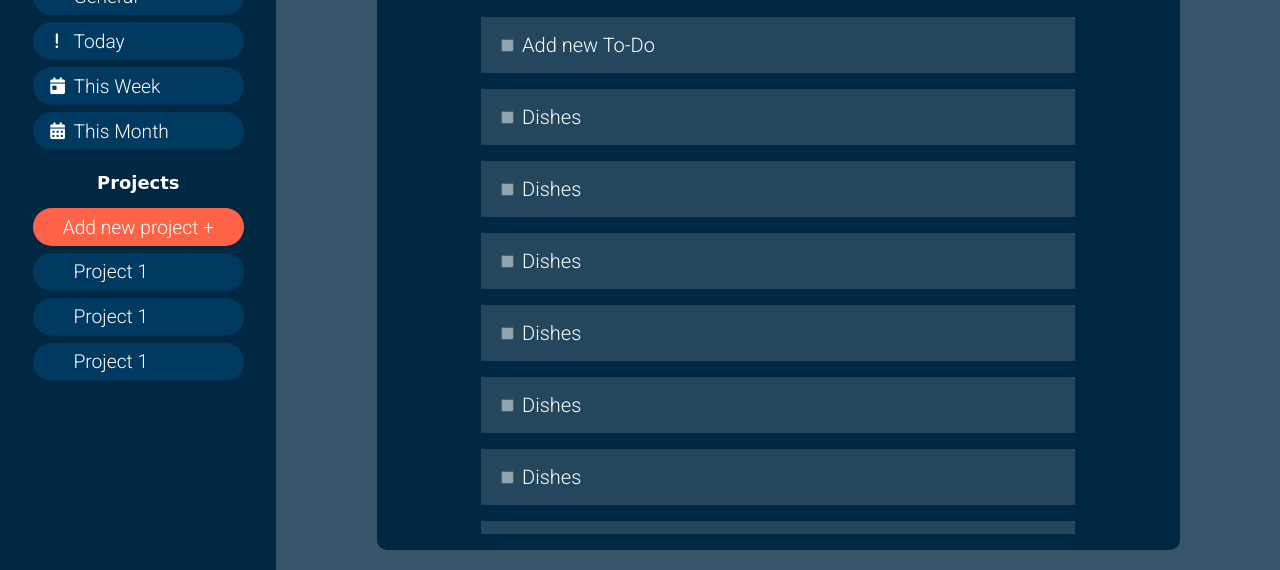
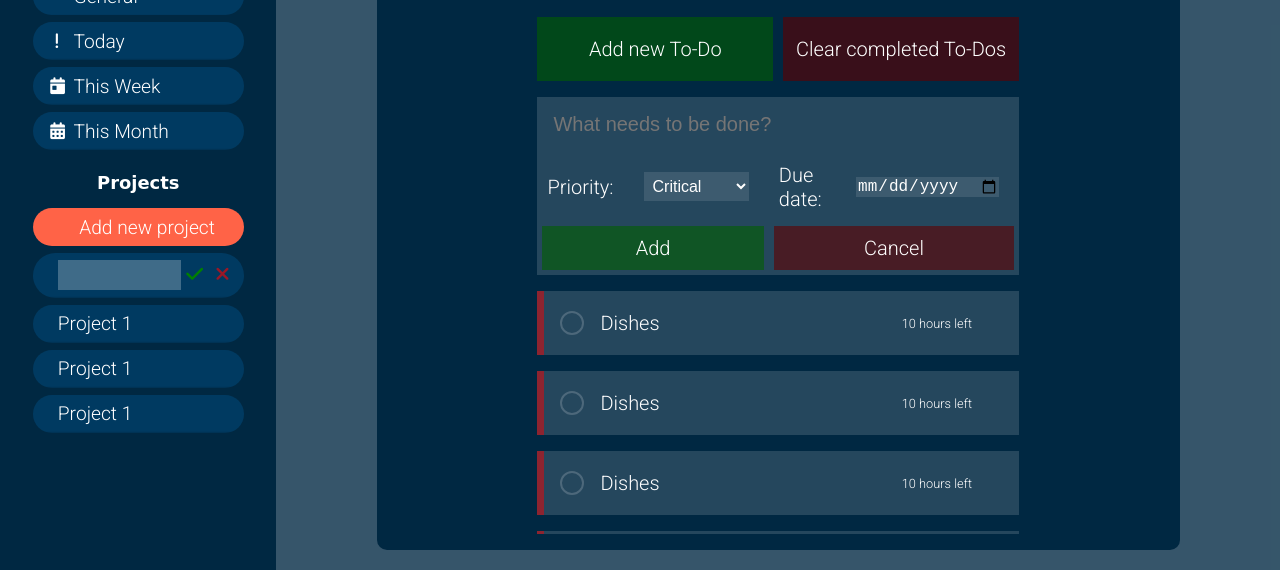
Before and after one commit to JakubKida/taskmaster, a website built with webpack: page dist/index.html in a window 1280 px wide. Shown: the part 230-800 px from the top of the page. Built offline with nearby package versions, Linux system fonts and the light colour scheme; a web font is replaced by a local one.

Commit message:
finished todo display + add todo form GUI

```diff
--- a/dist/index.html
+++ b/dist/index.html
@@ -11,14 +11,15 @@
     <script src="https://kit.fontawesome.com/16ab966864.js" crossorigin="anonymous"></script>
     <link rel="preconnect" href="https://fonts.googleapis.com">
     <link rel="preconnect" href="https://fonts.gstatic.com" crossorigin>
-    <link href="https://fonts.googleapis.com/css2?family=Oldenburg&family=Roboto:wght@300&display=swap" rel="stylesheet">
+    <link href="https://fonts.googleapis.com/css2?family=Oldenburg&family=Roboto:wght@300&display=swap"
+        rel="stylesheet">
 </head>
 
 <body>
     <header id="header">
         <h1 id="title">
             <i class="far fa-check-square"></i>
-            TaskMaster -  just check it!
+            TaskMaster - just check it!
         </h1>
     </header>
     <main id="main-wrapper">
@@ -46,18 +47,23 @@
             </div>
             <div id="project-tabs">
                 <h2 id="projects-header"> Projects</h2>
-                <div id="add-project-button" class="project-tab">Add new project +</div>
-                <div class="project-tab">
-                    <span class="icon-hidden"><i class="project-icon fas fa-exclamation fa-sm"></i></span>
-                    Project 1
+                <div id="add-project-button" class="project-tab">Add new project</div>
+                <div class='project-tab add-project-input'>
+                    <input class="project-text-input" type="text">
+                    <i class="confirm-project-icon fas fa-check"></i>
+                    <i class="cancel-project-icon fas fa-times"></i>
                 </div>
                 <div class="project-tab">
-                    <span class="icon-hidden"><i class="project-icon fas fa-exclamation fa-sm"></i></span>
-                    Project 1
+                    <p class="project-title">Project 1</p>
+                    <i class="delete-project-icon fas fa-times"></i>
                 </div>
                 <div class="project-tab">
-                    <span class="icon-hidden"><i class="project-icon fas fa-exclamation fa-sm"></i></span>
-                    Project 1
+                    <p class="project-title">Project 1</p>
+                    <i class="delete-project-icon fas fa-times"></i>
+                </div>
+                <div class="project-tab">
+                    <p class="project-title">Project 1</p>
+                    <i class="delete-project-icon fas fa-times"></i>
                 </div>
             </div>
         </div>
@@ -65,49 +71,69 @@
             <div class="project-card">
                 <div class="project-name">General</div>
                 <div class='todos-area'>
+                    <div class="add-clear-todos">
+                        <div class='todo add-todo'>
+                            <p class='add-todo-text'>Add new To-Do</p>
+                        </div>
+                        <div class='todo clear-todo'>
+                            <p class='add-todo-text'>Clear completed To-Dos</p>
+                        </div>
+                    </div>
+                    <form class='todo create-todo-form'>
+                        <input class="todo-name-input" type="text" placeholder="What needs to be done?">
+                        <label for="todo-priority-picker">Priority:</label>
+                        <select id="todo-priority-picker" class="todo-priority-picker">
+                            <option value='0' selected>Not set</option>
+                            <option value='1' selected>Relevant</option>
+                            <option value='2' selected>Important</option>
+                            <option value='3' selected>Critical</option>
+                        </select>
+                        <label for="due-date-picker">Due date:</label>
+                        <input id='due-date-picker' value='0' class="due-date-picker" type="date" placeholder="pick due date">
+                        <div class="accept-new-todo">Add</div>
+                        <div class="cancel-new-todo">Cancel</div>
+                    </form>
                     <div class='todo'>
+                        <div class="priority-indicator"></div>
                         <input class="todo-checkbox" type="checkbox">
-                    Add new To-Do
+                        <p class='todo-title'>Dishes</p>
+                        <p class='todo-time-left'>10 hours left</p>
+                        <i class="delete-todo-icon fas fa-times"></i>
                     </div>
                     <div class='todo'>
+                        <div class="priority-indicator"></div>
                         <input class="todo-checkbox" type="checkbox">
-                    Dishes
+                        <p class='todo-title'>Dishes</p>
+                        <p class='todo-time-left'>10 hours left</p>
+                        <i class="delete-todo-icon fas fa-times"></i>
                     </div>
                     <div class='todo'>
+                        <div class="priority-indicator"></div>
                         <input class="todo-checkbox" type="checkbox">
-                    Dishes
+                        <p class='todo-title'>Dishes</p>
+                        <p class='todo-time-left'>10 hours left</p>
+                        <i class="delete-todo-icon fas fa-times"></i>
                     </div>
                     <div class='todo'>
+                        <div class="priority-indicator"></div>
                         <input class="todo-checkbox" type="checkbox">
-                    Dishes
+                        <p class='todo-title'>Dishes</p>
+                        <p class='todo-time-left'>10 hours left</p>
+                        <i class="delete-todo-icon fas fa-times"></i>
                     </div>
                     <div class='todo'>
+                        <div class="priority-indicator"></div>
                         <input class="todo-checkbox" type="checkbox">
-                    Dishes
+                        <p class='todo-title'>Dishes</p>
+                        <p class='todo-time-left'>10 hours left</p>
+                        <i class="delete-todo-icon fas fa-times"></i>
                     </div>
                     <div class='todo'>
+                        <div class="priority-indicator"></div>
                         <input class="todo-checkbox" type="checkbox">
-                    Dishes
-                </div>
-                <div class='todo'>
-                    <input class="todo-checkbox" type="checkbox">
-                    Dishes
-                </div>
-                <div class='todo'>
-                    <input class="todo-checkbox" type="checkbox">
-                    Dishes
-                </div>
-                <div class='todo'>
-                    <input class="todo-checkbox" type="checkbox">
-                    Dishes
-                </div>
-                <div class='todo'>
-                    <input class="todo-checkbox" type="checkbox">
-                    Dishes
-                </div>
-                <div class='todo'>
-                    <input class="todo-checkbox" type="checkbox">
-                    Dishes
+                        <p class='todo-title'>Dishes</p>
+                        <p class='todo-time-left'>10 hours left</p>
+                        <i class="delete-todo-icon fas fa-times"></i>
                     </div>
                 </div>
             </div>
--- a/dist/style.css
+++ b/dist/style.css
@@ -6,7 +6,6 @@ html,body{
 
 #main-wrapper{
     display:flex;
-    /* flex-wrap: wrap; */
 }
 
 #projects-picker{
@@ -21,7 +20,6 @@ html,body{
 
 #project-area{
     background-color: rgba(0, 40, 66, 0.788);
-    /* height: 88vh; */
     width: 100%;
     display: flex;
     justify-content: center;
@@ -65,6 +63,10 @@ h1{
     /* line-height: 0px; */
 }
 
+#project-tabs .project-tab{
+    padding-left: 3vh;
+}
+
 .project-card{
     color: white;
     background-color: rgb(0, 40, 66);
@@ -94,22 +96,39 @@ h1{
 }
 
 .todo{
-    width: 70%;
+    width: 60%;
     background-color: rgba(255, 255, 255, 0.144);
-    padding: 2vh;
+    /* padding: 2vh; */
     font-size: 2.5vh;
     margin-bottom: 2vh;
     transition: all 0.5s ease;
+    display:flex;
+    align-items: center;
 }
-
+/*
 input[type="checkbox"]{
     opacity: 0.5;
-    background-color: red;
     background: transparent;
 }
 
 .todo-checkbox{
     background-color: transparent;
+    margin: 2vh;
+} */
+
+input[type='checkbox'] {
+    -webkit-appearance:none;
+    width:20px;
+    height:20px;
+    padding: 10px;
+    background:transparent;
+    border-radius:100%;
+    border:2px solid rgba(255, 255, 255, 0.185);
+    margin:2vh;
+}
+input[type='checkbox']:checked {
+    background: #abd;
+    transition: 0.25s ease-in;
 }
 
 .todo:hover{
@@ -167,3 +186,188 @@ input[type="checkbox"]{
     width: 17%;
     visibility: hidden;
 }
+
+.add-todo{
+    text-align: center;
+    background-color: rgba(3, 95, 0, 0.603);
+    font-weight: 1500;
+    margin-right: 5px;
+}
+
+.add-todo:hover{
+    transform: scale(1.05);
+    background-color: rgba(3, 95, 0, 0.603);
+    transition: 0.25s ease-in;
+}
+.add-clear-todos{
+    display: flex;
+    width: 60%;
+}
+
+.clear-todo{
+    text-align: center;
+    background-color: rgba(95, 0, 0, 0.603);
+    margin-left: 5px;
+}
+
+.clear-todo:hover{
+    transform: scale(1.05);
+    background-color: rgba(95, 0, 0, 0.603);
+    transition: 0.25s ease-in;
+}
+
+p.todo-title{
+    display: inline;
+    margin-right:auto;
+    flex-grow: 1;
+    max-width: 70%;
+    overflow-wrap:break-word;
+}
+
+.delete-todo-icon, .delete-project-icon{
+    visibility: hidden;
+    color:rgba(255, 0, 0, 0.603);
+    z-index: 100;
+    padding: 2vh;
+}
+.delete-project-icon{
+    align-items: center;
+}
+
+.todo:hover .delete-todo-icon, .project-tab:hover .delete-project-icon{
+    /* background-color: red; */
+    visibility:visible;
+    transition: 0.25s ease-in;
+}
+
+.delete-todo-icon:hover, .delete-project-icon:hover{
+    transform: rotate(90deg) scale(1.5);
+}
+
+.todo-time-left{
+    font-size: 0.8rem;
+}
+
+.add-todo-text{
+    width: 100%;
+}
+
+input[type='checkbox']:checked ~ .todo-title{
+ text-decoration: line-through;
+}
+
+.priority-indicator{
+    width: 7px;
+    height: 100%;
+    background-color: rgba(255, 0, 0, 0.479);
+}
+
+.project-tab p, .project-tab .delete-project-icon{
+    margin: 0;
+    padding: 0;
+}
+.project-tab p{
+    flex-grow: 1;
+    text-align: left;
+}
+.project-tab .delete-project-icon{
+    margin-right: 1vh;
+    align-self: center;
+}
+.project-text-input{
+    background-color: rgba(255, 255, 255, 0.247);
+    border:unset;
+    font-size:20px;
+    width: 75%;
+    color:white;
+}
+
+.confirm-project-icon{
+    color: green;
+    width: 20px;
+    height: 20px;
+    padding: 5px;
+    align-self: center;
+}
+
+.cancel-project-icon{
+    color:rgba(255, 0, 0, 0.603);
+    width: 20px;
+    height: 20px;
+    padding: 5px;
+    align-self: center;
+}
+
+.confirm-project-icon:hover{
+    transform: scale(1.1);
+}
+
+.cancel-project-icon:hover{
+    transform: scale(1.1);
+}
+
+.todo-name-input{
+    /* flex-grow: 1; */
+    background-color: rgba(255, 255, 255, 0);
+    color: white;
+    border: unset;
+    font-size: 2.5vh;
+    padding: 2vh;
+    /* width: 100%; */
+    grid-column: 1 / 5;
+}
+
+
+.todo-priority-picker{
+    background-color: rgba(255, 255, 255, 0.11);
+    padding: 100px;
+    color:white;
+    border: none;
+    padding: 5px;
+    /* border-radius: 5px; */
+    font-size: 2vh;
+    /* width: 17%; */
+    margin: 5px;
+    /* padding: 0 10px; */
+    margin: 20px 20px;
+}
+.create-todo-form label{
+    padding: 10px;
+}
+
+
+.create-todo-form{
+    /* align-items:center; */
+    /* justify-content:space-around; */
+    /* flex-wrap: wrap; */
+    display: grid;
+    grid-template-columns: 1fr 2.5fr 1.5fr 2fr;
+}
+
+.due-date-picker{
+ background-color: rgba(255, 255, 255, 0.11);
+ color: white;
+ font-size: 2vh;
+ border:unset;
+ /* padding: 10px 10px; */
+ margin-right: 20px;
+ /* flex-grow: 1; */
+}
+
+.accept-new-todo{
+    background-color: rgba(3, 95, 0, 0.603);
+    /* width: 40%; */
+    padding: 10px;
+    text-align: center;
+    margin: 5px;
+    grid-column: 1 / 3;
+}
+
+.cancel-new-todo{
+    background-color: rgba(95, 0, 0, 0.603);
+    /* width: 40%; */
+    padding: 10px;
+    text-align: center;
+    margin: 5px;
+    grid-column: 3 / 5;
+}
```
Lines whose indentation alone changed are shown as unchanged.
